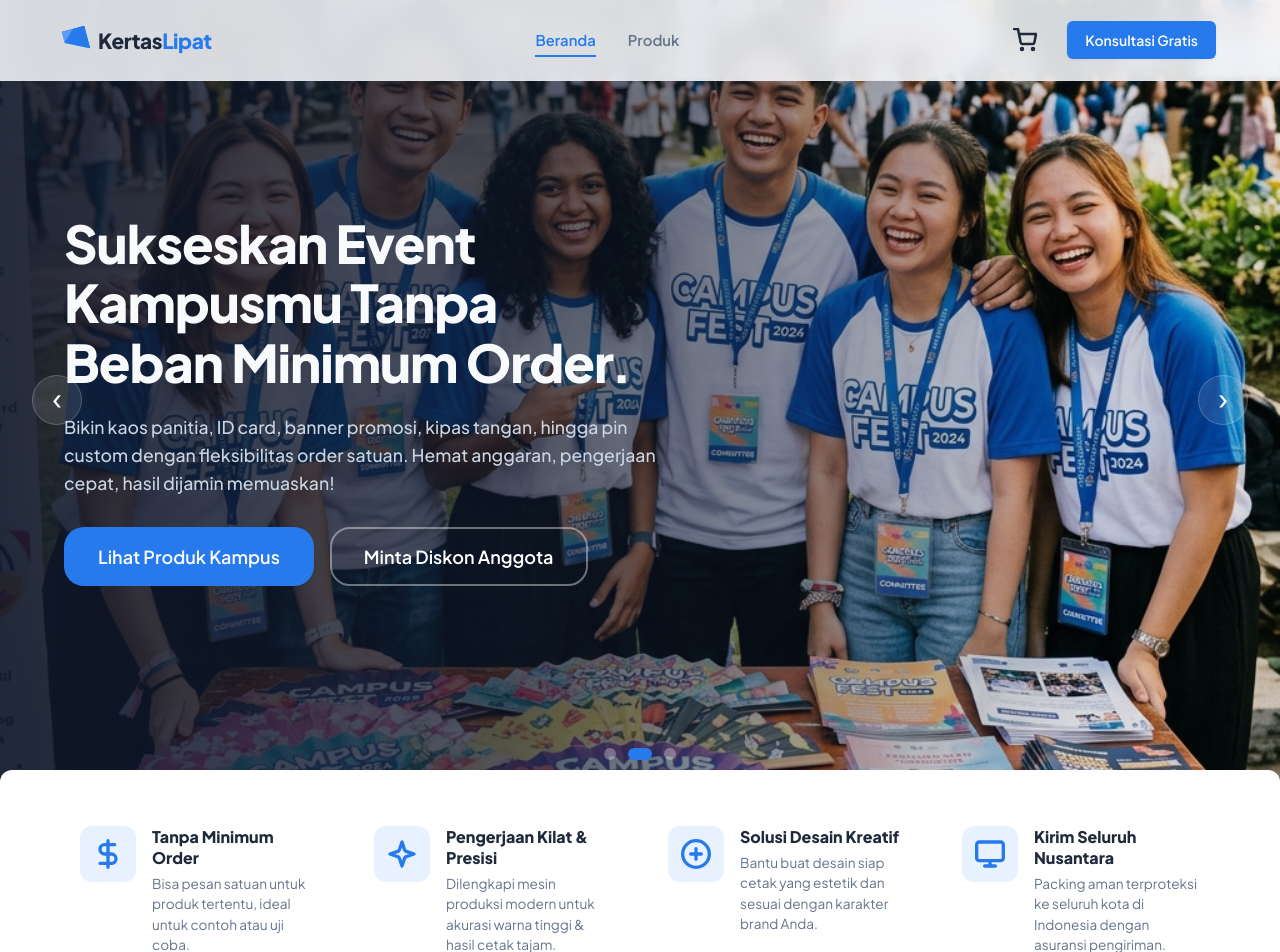
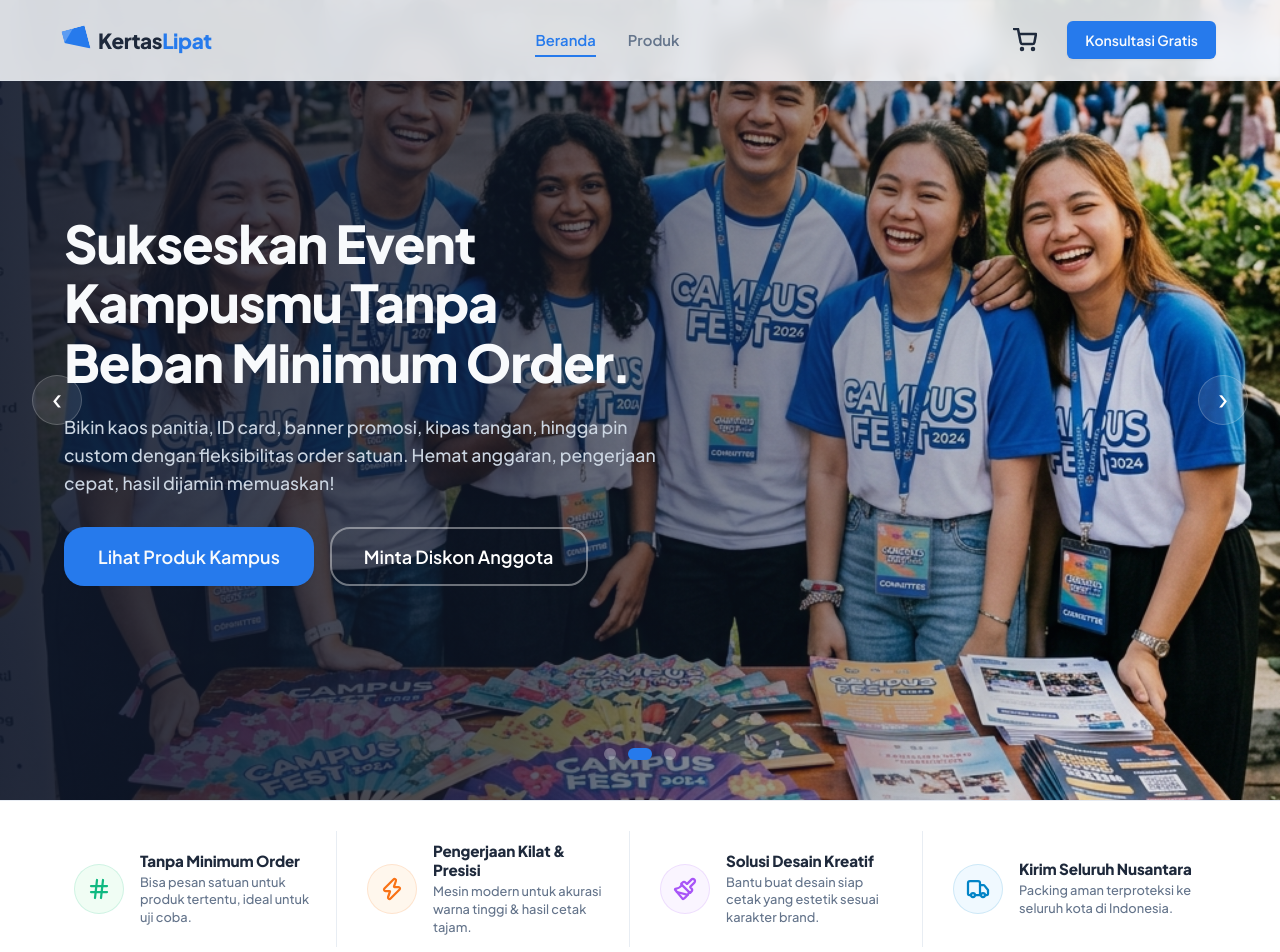
Before and after one commit to Ardiyanto24/mockup-website-kertas-lipat, a Next.js app: page / in a window 1280 px wide. Shown: the top 952 px of the page. Built offline with nearby package versions, Linux system fonts and the light colour scheme.

Commit message:
style(home): redesign HomeValuePropSection with circular Lucide icons and soft colorful glow borders

```diff
--- a/package.json
+++ b/package.json
@@ -9,6 +9,7 @@
     "lint": "eslint"
   },
   "dependencies": {
+    "lucide-react": "^1.24.0",
     "next": "16.2.10",
     "react": "19.2.4",
     "react-dom": "19.2.4"
--- a/src/components/organisms/home/HomeValuePropSection/HomeValuePropSection.module.css
+++ b/src/components/organisms/home/HomeValuePropSection/HomeValuePropSection.module.css
@@ -1,12 +1,10 @@
 .uspSection {
-  background-color: var(--color-bg-card);
-  padding: 40px 0;
-  border-bottom: 1px solid var(--color-border);
-  box-shadow: var(--shadow-sm);
+  background-color: #ffffff;
+  padding: 30px 0;
+  border-top: 1px solid rgba(226, 232, 240, 0.8);
+  border-bottom: 1px solid rgba(226, 232, 240, 0.8);
   position: relative;
   z-index: 5;
-  margin-top: -30px; /* Pull it slightly over the hero section for depth */
-  border-radius: var(--radius-md) var(--radius-md) 0 0;
 }
 
 .uspContainer {
@@ -16,55 +14,89 @@
 .grid {
   display: grid;
   grid-template-columns: repeat(4, 1fr);
-  gap: 24px;
+  gap: 20px;
 }
 
 .uspCard {
   display: flex;
   gap: 16px;
-  align-items: flex-start;
-  padding: 16px;
+  align-items: center;
+  padding: 10px 24px 10px 10px;
+  border-right: 1px solid rgba(226, 232, 240, 0.8);
   transition: transform var(--transition-fast);
 }
 
+.uspCard:last-child {
+  border-right: none;
+}
+
 .uspCard:hover {
-  transform: translateY(-2px);
+  transform: translateY(-1px);
 }
 
 .iconWrapper {
-  color: var(--color-primary);
-  background-color: var(--color-primary-light);
-  width: 56px;
-  height: 56px;
-  border-radius: var(--radius-md);
+  width: 50px;
+  height: 50px;
+  border-radius: 50%;
   display: flex;
   align-items: center;
   justify-content: center;
   flex-shrink: 0;
-  transition: background-color var(--transition-fast), color var(--transition-fast);
+  transition: transform var(--transition-normal), filter var(--transition-normal);
 }
 
 .uspCard:hover .iconWrapper {
-  background-color: var(--color-primary);
-  color: #ffffff;
+  transform: scale(1.08);
+  filter: brightness(0.98);
+}
+
+.icon {
+  stroke-width: 2.25px;
+}
+
+/* Color Glow Variations for illustrative look */
+.greenGlow {
+  background-color: #f0fdf4;
+  color: #10b981;
+  border: 1px solid rgba(16, 185, 129, 0.15);
+}
+
+.orangeGlow {
+  background-color: #fff7ed;
+  color: #f97316;
+  border: 1px solid rgba(249, 115, 22, 0.15);
+}
+
+.purpleGlow {
+  background-color: #faf5ff;
+  color: #a855f7;
+  border: 1px solid rgba(168, 85, 247, 0.15);
+}
+
+.blueGlow {
+  background-color: #f0f9ff;
+  color: #0284c7;
+  border: 1px solid rgba(2, 132, 199, 0.15);
 }
 
 .textWrapper {
   display: flex;
   flex-direction: column;
-  gap: 6px;
+  gap: 4px;
 }
 
 .title {
-  font-size: 1rem;
+  font-size: 0.95rem;
   font-weight: 800;
   color: var(--color-text-main);
+  letter-spacing: -0.01em;
 }
 
 .description {
-  font-size: 0.85rem;
+  font-size: 0.8rem;
   color: var(--color-text-muted);
-  line-height: 1.5;
+  line-height: 1.4;
+  font-weight: 500;
 }
 
 /* Responsiveness */
@@ -73,21 +105,35 @@
     grid-template-columns: repeat(2, 1fr);
     gap: 32px;
   }
+
+  .uspCard {
+    border-right: none;
+    border-bottom: 1px solid rgba(226, 232, 240, 0.6);
+    padding-bottom: 24px;
+  }
+
+  .uspCard:nth-child(2),
+  .uspCard:last-child {
+    border-bottom: none;
+  }
 }
 
 @media (max-width: 768px) {
   .uspSection {
-    margin-top: 0;
-    border-radius: 0;
-    padding: 32px 0;
+    padding: 24px 0;
   }
 
   .grid {
     grid-template-columns: 1fr;
-    gap: 24px;
+    gap: 16px;
   }
 
   .uspCard {
-    padding: 8px 0;
+    border-bottom: 1px dashed rgba(226, 232, 240, 0.8);
+    padding: 12px 0;
+  }
+
+  .uspCard:last-child {
+    border-bottom: none;
   }
 }
--- a/src/components/organisms/home/HomeValuePropSection/HomeValuePropSection.tsx
+++ b/src/components/organisms/home/HomeValuePropSection/HomeValuePropSection.tsx
@@ -1,4 +1,5 @@
 import React from 'react';
+import { Hash, Zap, Paintbrush, Truck } from 'lucide-react';
 import styles from './HomeValuePropSection.module.css';
 
 interface USPItem {
@@ -6,51 +7,37 @@ interface USPItem {
   icon: React.ReactNode;
   title: string;
   description: string;
+  colorClass: string;
 }
 
 const usps: USPItem[] = [
   {
     id: 1,
-    icon: (
-      <svg width="32" height="32" viewBox="0 0 24 24" fill="none" stroke="currentColor" strokeWidth="2.5" strokeLinecap="round" strokeLinejoin="round">
-        <path d="M12 2v20M17 5H9.5a3.5 3.5 0 0 0 0 7h5a3.5 3.5 0 0 1 0 7H6" />
-      </svg>
-    ),
+    icon: <Hash size={24} className={styles.icon} />,
     title: 'Tanpa Minimum Order',
-    description: 'Bisa pesan satuan untuk produk tertentu, ideal untuk contoh atau uji coba.',
+    description: 'Bisa pesan satuan untuk produk tertentu, ideal untuk uji coba.',
+    colorClass: styles.greenGlow,
   },
   {
     id: 2,
-    icon: (
-      <svg width="32" height="32" viewBox="0 0 24 24" fill="none" stroke="currentColor" strokeWidth="2.5" strokeLinecap="round" strokeLinejoin="round">
-        <path d="m12 3-1.912 5.813a2 2 0 0 1-1.275 1.275L3 12l5.813 1.912a2 2 0 0 1 1.275 1.275L12 21l1.912-5.813a2 2 0 0 1 1.275-1.275L21 12l-5.813-1.912a2 2 0 0 1-1.275-1.275L12 3Z" />
-      </svg>
-    ),
+    icon: <Zap size={24} className={styles.icon} />,
     title: 'Pengerjaan Kilat & Presisi',
-    description: 'Dilengkapi mesin produksi modern untuk akurasi warna tinggi & hasil cetak tajam.',
+    description: 'Mesin modern untuk akurasi warna tinggi & hasil cetak tajam.',
+    colorClass: styles.orangeGlow,
   },
   {
     id: 3,
-    icon: (
-      <svg width="32" height="32" viewBox="0 0 24 24" fill="none" stroke="currentColor" strokeWidth="2.5" strokeLinecap="round" strokeLinejoin="round">
-        <path d="M12 22c5.523 0 10-4.477 10-10S17.523 2 12 2 2 6.477 2 12s4.477 10 10 10z" />
-        <path d="M12 8v8M8 12h8" />
-      </svg>
-    ),
+    icon: <Paintbrush size={24} className={styles.icon} />,
     title: 'Solusi Desain Kreatif',
-    description: 'Bantu buat desain siap cetak yang estetik dan sesuai dengan karakter brand Anda.',
+    description: 'Bantu buat desain siap cetak yang estetik sesuai karakter brand.',
+    colorClass: styles.purpleGlow,
   },
   {
     id: 4,
-    icon: (
-      <svg width="32" height="32" viewBox="0 0 24 24" fill="none" stroke="currentColor" strokeWidth="2.5" strokeLinecap="round" strokeLinejoin="round">
-        <rect x="2" y="3" width="20" height="14" rx="2" ry="2" />
-        <line x1="8" y1="21" x2="16" y2="21" />
-        <line x1="12" y1="17" x2="12" y2="21" />
-      </svg>
-    ),
+    icon: <Truck size={24} className={styles.icon} />,
     title: 'Kirim Seluruh Nusantara',
-    description: 'Packing aman terproteksi ke seluruh kota di Indonesia dengan asuransi pengiriman.',
+    description: 'Packing aman terproteksi ke seluruh kota di Indonesia.',
+    colorClass: styles.blueGlow,
   },
 ];
 
@@ -61,7 +48,7 @@ export function HomeValuePropSection() {
         <div className={styles.grid}>
           {usps.map((usp) => (
             <div key={usp.id} className={styles.uspCard}>
-              <div className={styles.iconWrapper}>{usp.icon}</div>
+              <div className={`${styles.iconWrapper} ${usp.colorClass}`}>{usp.icon}</div>
               <div className={styles.textWrapper}>
                 <h3 className={styles.title}>{usp.title}</h3>
                 <p className={styles.description}>{usp.description}</p>
```
Also changed, not shown: 1 other file (tests, documents, lock files or other folders).
